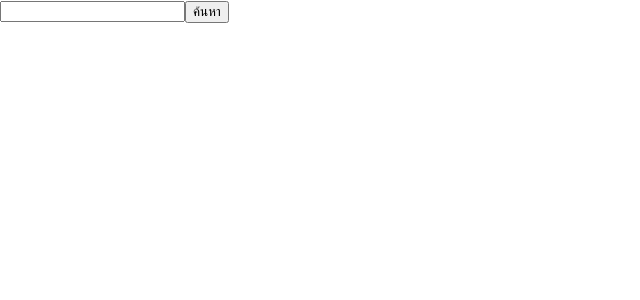
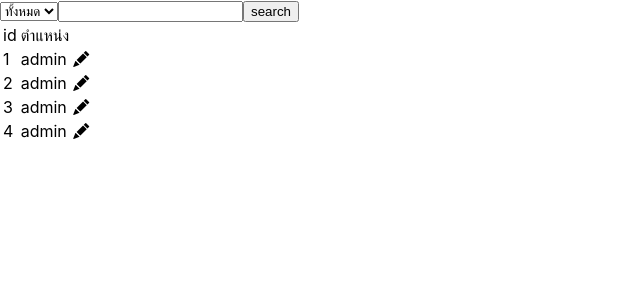
Before and after one commit to gungun614/BerryExpress, a React (Create React App) app in the folder frontend/: page / in a window 1280 px wide. Shown: the top 300 px of the page, without its empty margins (0-640 px from the left). Built offline with nearby package versions, Linux system fonts and the light colour scheme.

Commit message:
in component GetTableBranch.js

```diff
--- a/frontend/src/App.js
+++ b/frontend/src/App.js
@@ -11,15 +11,19 @@ import Admin from './pages/Admin';
 import Staff from './pages/Staff';
 import AddBranch from './pages/AddBranch';
 import AddParcel from './pages/AddParcel';
+import GetBranch  from './pages/GetBranch';
+import GetPosition  from './pages/GetPosition';
+import GetTrackingState  from './pages/GetTrackingState';
+
 
 const App = () => {
 
   return (
     <Router>
       <link rel="stylesheet" href="https://cdn.jsdelivr.net/npm/bootstrap-icons@1.7.2/font/bootstrap-icons.css"></link>
+      <GetPosition />
 
-
-      <Switch>
+      {/* <Switch>
         <Route exact path='/' >
           <Home />
         </Route>
@@ -38,7 +42,7 @@ const App = () => {
         <Route path="/staff/addParcel">
           <AddParcel />
         </Route>
-      </Switch>
+      </Switch> */}
     </Router>
 
   );
--- /dev/null
+++ b/frontend/src/components/GetTableBranch.js
@@ -0,0 +1,42 @@
+import React from "react";
+import Icon from "../widgets/Icon";
+
+const GetTableBranch = (props) => {
+  const {data} = props
+  const rows = data.map((item) => {
+
+    return (
+      <tr>
+        <td>{item.id}</td>
+        <td>{item.name}</td>
+        <td>{item.tel}</td>
+        <td>{item.status}</td>
+        <td><Icon className = {"bi-pencil-fill"}/></td>
+      </tr>
+    )
+  })
+
+
+  return (
+  <table>
+    <thead>
+      <tr>
+        <td>id</td>
+        <td>ชื่อ</td>
+        <td>เบอร์โทร</td>
+        <td>สถานะ</td>
+        <td></td>
+      </tr>
+    </thead>
+    <tbody>
+      {
+        rows
+      }
+    </tbody>
+
+  </table>
+  )
+}
+
+
+export default GetTableBranch
--- /dev/null
+++ b/frontend/src/components/GetTablePosition.js
@@ -0,0 +1,38 @@
+import React from "react";
+import Icon from "../widgets/Icon";
+
+const GetTablePosition = (props) => {
+  const {data} = props
+  const rows = data.map((item) => {
+
+    return (
+      <tr>
+        <td>{item.id}</td>
+        <td>{item.position}</td>
+        <td><Icon className = {"bi-pencil-fill"}/></td>
+      </tr>
+    )
+  })
+
+
+  return (
+  <table>
+    <thead>
+      <tr>
+        <td>id</td>
+        <td>ตำแหน่ง</td>
+        <td></td>
+      </tr>
+    </thead>
+    <tbody>
+      {
+        rows
+      }
+    </tbody>
+
+  </table>
+  )
+}
+
+
+export default GetTablePosition
--- /dev/null
+++ b/frontend/src/components/GetTableTrackingState.js
@@ -0,0 +1,38 @@
+import React from "react";
+import Icon from "../widgets/Icon";
+
+const GetTableTrackingState = (props) => {
+  const {data} = props
+  const rows = data.map((item) => {
+
+    return (
+      <tr>
+        <td>{item.id}</td>
+        <td>{item.status}</td>
+        <td><Icon className = {"bi-pencil-fill"}/></td>
+      </tr>
+    )
+  })
+
+
+  return (
+  <table>
+    <thead>
+      <tr>
+        <td>id</td>
+        <td>สถานะ</td>
+        <td></td>
+      </tr>
+    </thead>
+    <tbody>
+      {
+        rows
+      }
+    </tbody>
+
+  </table>
+  )
+}
+
+
+export default GetTableTrackingState
--- /dev/null
+++ b/frontend/src/pages/GetBranch.js
@@ -0,0 +1,62 @@
+import React, { useState } from "react"
+
+import Select from "../widgets/Select";
+import Input from "../widgets/Input";
+import Button from "../widgets/Button";
+import GetTableBranch from "../components/GetTableBranch"
+const GetBranch = () => {
+
+
+  const testData = [
+    {id : 1,name :'pptest',tel :'0811',status :'working'},
+    {id : 2,name :'pptest2',tel :'0811',status :'working'},
+    {id : 3,name :'pptest3',tel :'0811',status :'working'},
+    {id : 4,name :'pptest4',tel :'0811',status :'working'},
+  ]
+
+
+
+
+  const selectSearch = [
+    {value : 0,label:"ทั้งหมด"},
+    {value : 1,label:"id "},
+    {value : 2,label:"ชื่อ"}
+  ]
+  const [searchBy,setSearchBy] = useState(selectSearch[0].value)
+  const [searchBox,setSearchBox] = useState('')
+
+
+
+  const onChangeSelect = (event) =>{
+    setSearchBy(event.target.value)
+  }
+
+  const handleChangeSearchBox = (event) =>{
+    setSearchBox(event.target.value)
+  }
+  console.log(searchBox)
+  const handleClickSearch = () =>{
+    console.log('searchBox = '+searchBox + '  ' + 'searchBy = '+searchBy )
+  }
+
+
+  return (
+    <div>
+    <Select
+        value={searchBy}
+        name={"selectSearch"}
+        options={selectSearch}
+        onChange={onChangeSelect}
+      />
+    <Input
+        value={searchBox}
+        onChange={handleChangeSearchBox}
+      />
+    <Button text="search" onClick = {handleClickSearch}/>
+        <GetTableBranch data = {testData}/>
+
+    </div>
+  )
+}
+
+export default GetBranch
--- /dev/null
+++ b/frontend/src/pages/GetPosition.js
@@ -0,0 +1,51 @@
+import React, { useState } from "react"
+import Select from "../widgets/Select";
+import Input from "../widgets/Input";
+import Button from "../widgets/Button";
+import GetTablePosition from "../components/GetTablePosition"
+
+const GetPosition = () => {
+  const testData = [
+    {id : 1,position :'admin'},
+    {id : 2,position :'admin'},
+    {id : 3,position :'admin'},
+    {id : 4,position :'admin'}
+  ]
+  const selectSearch = [
+    {value : 0,label:"ทั้งหมด"},
+    {value : 1,label:"id "},
+    {value : 2,label:"ชื่อ"}
+  ]
+  const [searchBy,setSearchBy] = useState(selectSearch[0].value)
+  const [searchBox,setSearchBox] = useState('')
+
+  const onChangeSelect = (event) =>{
+    setSearchBy(event.target.value)
+  }
+  const handleChangeSearchBox = (event) =>{
+    setSearchBox(event.target.value)
+  }
+  console.log(searchBox)
+  const handleClickSearch = () =>{
+    console.log('searchBox = '+searchBox + '  ' + 'searchBy = '+searchBy )
+  }
+  return (
+    <div>
+    <Select
+        value={searchBy}
+        name={"selectSearch"}
+        options={selectSearch}
+        onChange={onChangeSelect}
+      />
+    <Input
+        value={searchBox}
+        onChange={handleChangeSearchBox}
+      />
+    <Button text="search" onClick = {handleClickSearch}/>
+        <GetTablePosition data = {testData}/>
+
+    </div>
+  )
+}
+
+export default GetPosition
--- /dev/null
+++ b/frontend/src/pages/GetTrackingState.js
@@ -0,0 +1,51 @@
+import React, { useState } from "react"
+import Select from "../widgets/Select";
+import Input from "../widgets/Input";
+import Button from "../widgets/Button";
+import GetTableTrackingState from "../components/GetTableTrackingState"
+
+const GetTrackingState = () => {
+  const testData = [
+    {id : 1,status :'on going'},
+    {id : 2,status :'on going'},
+    {id : 3,status :'on going'},
+    {id : 4,status :'on going'}
+  ]
+  const selectSearch = [
+    {value : 0,label:"ทั้งหมด"},
+    {value : 1,label:"id "},
+    {value : 2,label:"ชื่อ"}
+  ]
+  const [searchBy,setSearchBy] = useState(selectSearch[0].value)
+  const [searchBox,setSearchBox] = useState('')
+
+  const onChangeSelect = (event) =>{
+    setSearchBy(event.target.value)
+  }
+  const handleChangeSearchBox = (event) =>{
+    setSearchBox(event.target.value)
+  }
+  console.log(searchBox)
+  const handleClickSearch = () =>{
+    console.log('searchBox = '+searchBox + '  ' + 'searchBy = '+searchBy )
+  }
+  return (
+    <div>
+    <Select
+        value={searchBy}
+        name={"selectSearch"}
+        options={selectSearch}
+        onChange={onChangeSelect}
+      />
+    <Input
+        value={searchBox}
+        onChange={handleChangeSearchBox}
+      />
+    <Button text="search" onClick = {handleClickSearch}/>
+        <GetTableTrackingState data = {testData}/>
+
+    </div>
+  )
+}
+
+export default GetTrackingState
--- a/frontend/src/widgets/Select.js
+++ b/frontend/src/widgets/Select.js
@@ -4,9 +4,9 @@ const Select = (props) => {
 
     const { disabled, name, value, options, onChange } = props
 
-    options.splice(0, 0, {value: "", label: "-"})
+    //options.splice(0, 0, {value: "", label: "-"})
     return (
-      <select disabled = {disabled} value={value} name={name} onChange={onChange}>
+      <select disabled = {disabled}  value={value} name={name} onChange={onChange}>
         {options.map(({value, label}, index) => <option key={index} value={value}>{label}</option>)}
       </select>
     )
```
